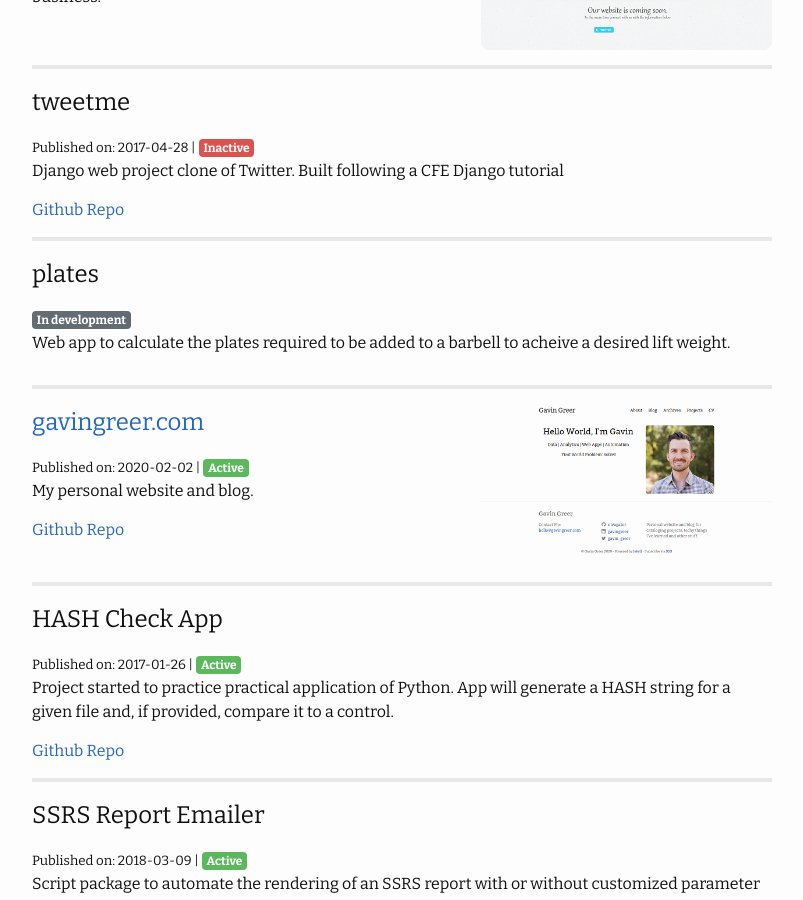
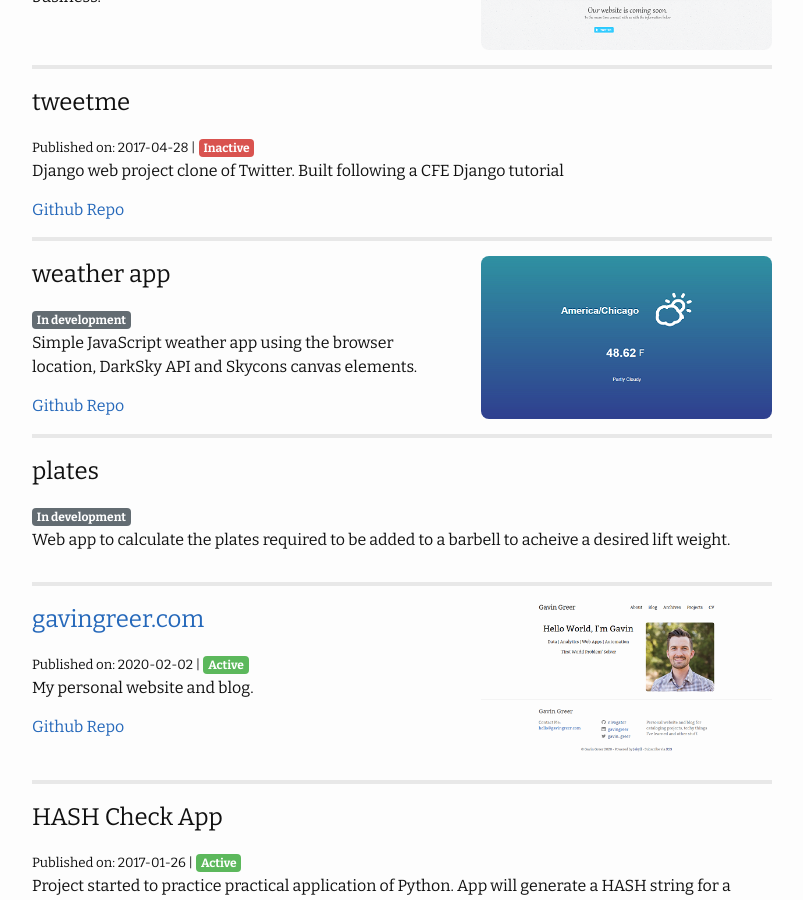
Before and after one commit to nivagator/personal-site, a Jekyll site: the page built from projects.html, in a window 1280 px wide and 900 px high, scrolled down 680 px. Shown: the whole window, without its empty margins (238-1041 px from the left). Built offline with Jekyll 4.4.1, drawn with Linux system fonts in a browser that asks for light colours.

Commit message:
add wxapp to projects

```diff
--- a/_data/projects.yml
+++ b/_data/projects.yml
@@ -44,6 +44,11 @@
   publish-date: 2017-04-28
   description: Django web project clone of Twitter. Built following a CFE Django tutorial
   repo: tweetme
+- name: weather app
+  status: in development
+  description: Simple JavaScript weather app using the browser location, DarkSky API and Skycons canvas elements.
+  image: wxapp.png
+  repo: wxapp
 - name: plates
   status: in development
   description: Web app to calculate the plates required to be added to a barbell to acheive a desired lift weight.
```
Also changed, not shown: assets/img/wxapp.png (added).
